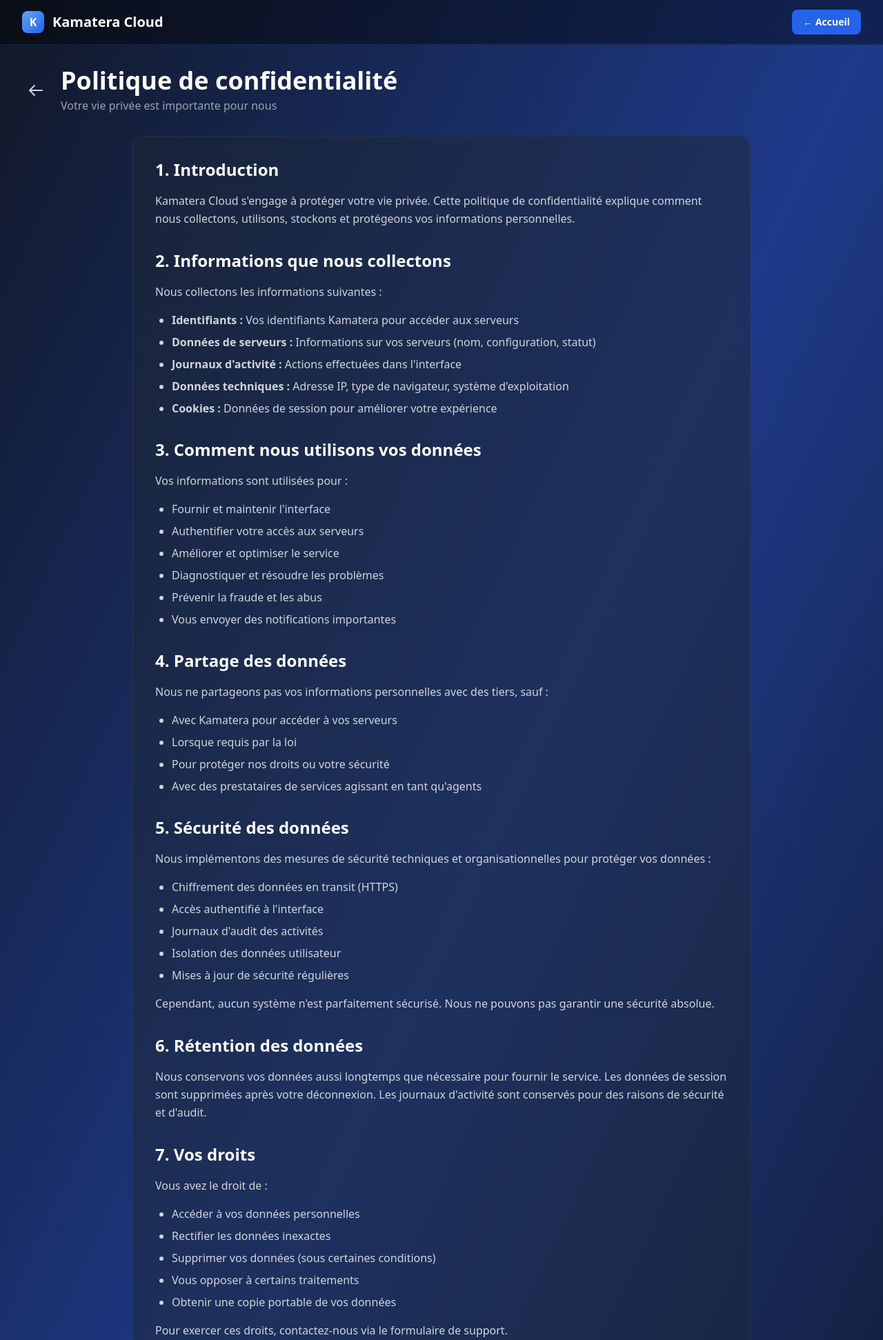
After one commit to alexdjetic/Kamateracloudihm, a FastAPI app: template src/template/privacy.html in a window 1280 px wide. The commit adds this page. Shown: the top 1943 px of the page at 69% size. Run offline with FastAPI, Linux system fonts and the light colour scheme; the template is opened without the code that fills it, so the values that code supplies are empty; some libraries are stand-ins or nearby versions.

Commit message:
Ajout page legal

```diff
--- a/src/app.py
+++ b/src/app.py
@@ -145,6 +145,26 @@ async def ui_server_details(request: Request, server_id: str):
 
 
 @app.get(
+    "/privacy",
+    response_class=HTMLResponse,
+    description="Affiche la page de Politique de confidentialité."
+)
+async def privacy_policy(request: Request):
+    """Render the privacy policy page."""
+    return templates.TemplateResponse("privacy.html", {"request": request})
+
+
+@app.get(
+    "/terms",
+    response_class=HTMLResponse,
+    description="Affiche la page des Conditions d'utilisation."
+)
+async def terms_of_service(request: Request):
+    """Render the terms of service page."""
+    return templates.TemplateResponse("terms.html", {"request": request})
+
+
+@app.get(
     "/health",
     response_class=JSONResponse,
     description="Vérifie que l'API est opérationnelle."
--- a/src/template/base.html
+++ b/src/template/base.html
@@ -95,8 +95,8 @@
           <div class="flex flex-col md:flex-row justify-between items-center text-sm text-gray-400">
             <p>&copy; 2025 Kamatera Cloud Interface. Tous droits réservés.</p>
             <div class="flex gap-6 mt-4 md:mt-0">
-              <a href="#" class="hover:text-blue-300 transition">Politique de confidentialité</a>
-              <a href="#" class="hover:text-blue-300 transition">Conditions d'utilisation</a>
+              <a href="/privacy" class="hover:text-blue-300 transition">Politique de confidentialité</a>
+              <a href="/terms" class="hover:text-blue-300 transition">Conditions d'utilisation</a>
             </div>
           </div>
         </div>
--- /dev/null
+++ b/src/template/privacy.html
@@ -0,0 +1,152 @@
+{% extends "base.html" %}
+
+{% block title %}Politique de confidentialité — Kamatera Cloud{% endblock %}
+
+{% block header %}
+<div class="flex items-center gap-4 mb-8">
+  <a href="/" class="p-2 hover:bg-gray-800/50 rounded-lg transition-colors" title="Retour">
+    <svg class="w-6 h-6 text-gray-300" fill="none" stroke="currentColor" viewBox="0 0 24 24">
+      <path stroke-linecap="round" stroke-linejoin="round" stroke-width="2" d="M10 19l-7-7m0 0l7-7m-7 7h18"/>
+    </svg>
+  </a>
+  <div>
+    <h2 class="text-4xl font-bold text-white">Politique de confidentialité</h2>
+    <p class="text-gray-400 mt-1">Votre vie privée est importante pour nous</p>
+  </div>
+</div>
+{% endblock %}
+
+{% block content %}
+<div class="max-w-4xl mx-auto">
+  <div class="bg-gray-800/50 backdrop-blur border border-gray-700/50 rounded-2xl p-8 space-y-8">
+
+    <!-- Introduction -->
+    <section>
+      <h3 class="text-2xl font-bold text-white mb-4">1. Introduction</h3>
+      <p class="text-gray-300 leading-relaxed">
+        Kamatera Cloud s'engage à protéger votre vie privée. Cette politique de confidentialité explique comment nous collectons, utilisons, stockons et protégeons vos informations personnelles.
+      </p>
+    </section>
+
+    <!-- Informations collectées -->
+    <section>
+      <h3 class="text-2xl font-bold text-white mb-4">2. Informations que nous collectons</h3>
+      <p class="text-gray-300 leading-relaxed mb-4">
+        Nous collectons les informations suivantes :
+      </p>
+      <ul class="space-y-2 text-gray-300 ml-6 list-disc">
+        <li><strong>Identifiants :</strong> Vos identifiants Kamatera pour accéder aux serveurs</li>
+        <li><strong>Données de serveurs :</strong> Informations sur vos serveurs (nom, configuration, statut)</li>
+        <li><strong>Journaux d'activité :</strong> Actions effectuées dans l'interface</li>
+        <li><strong>Données techniques :</strong> Adresse IP, type de navigateur, système d'exploitation</li>
+        <li><strong>Cookies :</strong> Données de session pour améliorer votre expérience</li>
+      </ul>
+    </section>
+
+    <!-- Utilisation des données -->
+    <section>
+      <h3 class="text-2xl font-bold text-white mb-4">3. Comment nous utilisons vos données</h3>
+      <p class="text-gray-300 leading-relaxed mb-4">
+        Vos informations sont utilisées pour :
+      </p>
+      <ul class="space-y-2 text-gray-300 ml-6 list-disc">
+        <li>Fournir et maintenir l'interface</li>
+        <li>Authentifier votre accès aux serveurs</li>
+        <li>Améliorer et optimiser le service</li>
+        <li>Diagnostiquer et résoudre les problèmes</li>
+        <li>Prévenir la fraude et les abus</li>
+        <li>Vous envoyer des notifications importantes</li>
+      </ul>
+    </section>
+
+    <!-- Partage des données -->
+    <section>
+      <h3 class="text-2xl font-bold text-white mb-4">4. Partage des données</h3>
+      <p class="text-gray-300 leading-relaxed mb-4">
+        Nous ne partageons pas vos informations personnelles avec des tiers, sauf :
+      </p>
+      <ul class="space-y-2 text-gray-300 ml-6 list-disc">
+        <li>Avec Kamatera pour accéder à vos serveurs</li>
+        <li>Lorsque requis par la loi</li>
+        <li>Pour protéger nos droits ou votre sécurité</li>
+        <li>Avec des prestataires de services agissant en tant qu'agents</li>
+      </ul>
+    </section>
+
+    <!-- Sécurité des données -->
+    <section>
+      <h3 class="text-2xl font-bold text-white mb-4">5. Sécurité des données</h3>
+      <p class="text-gray-300 leading-relaxed">
+        Nous implémentons des mesures de sécurité techniques et organisationnelles pour protéger vos données :
+      </p>
+      <ul class="space-y-2 text-gray-300 ml-6 list-disc mt-4">
+        <li>Chiffrement des données en transit (HTTPS)</li>
+        <li>Accès authentifié à l'interface</li>
+        <li>Journaux d'audit des activités</li>
+        <li>Isolation des données utilisateur</li>
+        <li>Mises à jour de sécurité régulières</li>
+      </ul>
+      <p class="text-gray-300 leading-relaxed mt-4">
+        Cependant, aucun système n'est parfaitement sécurisé. Nous ne pouvons pas garantir une sécurité absolue.
+      </p>
+    </section>
+
+    <!-- Rétention des données -->
+    <section>
+      <h3 class="text-2xl font-bold text-white mb-4">6. Rétention des données</h3>
+      <p class="text-gray-300 leading-relaxed">
+        Nous conservons vos données aussi longtemps que nécessaire pour fournir le service. Les données de session sont supprimées après votre déconnexion. Les journaux d'activité sont conservés pour des raisons de sécurité et d'audit.
+      </p>
+    </section>
+
+    <!-- Vos droits -->
+    <section>
+      <h3 class="text-2xl font-bold text-white mb-4">7. Vos droits</h3>
+      <p class="text-gray-300 leading-relaxed mb-4">
+        Vous avez le droit de :
+      </p>
+      <ul class="space-y-2 text-gray-300 ml-6 list-disc">
+        <li>Accéder à vos données personnelles</li>
+        <li>Rectifier les données inexactes</li>
+        <li>Supprimer vos données (sous certaines conditions)</li>
+        <li>Vous opposer à certains traitements</li>
+        <li>Obtenir une copie portable de vos données</li>
+      </ul>
+      <p class="text-gray-300 leading-relaxed mt-4">
+        Pour exercer ces droits, contactez-nous via le formulaire de support.
+      </p>
+    </section>
+
+    <!-- Cookies -->
+    <section>
+      <h3 class="text-2xl font-bold text-white mb-4">8. Cookies et technologies similaires</h3>
+      <p class="text-gray-300 leading-relaxed">
+        Nous utilisons des cookies pour maintenir votre session et améliorer votre expérience. Vous pouvez contrôler les cookies via les paramètres de votre navigateur.
+      </p>
+    </section>
+
+    <!-- Modifications -->
+    <section>
+      <h3 class="text-2xl font-bold text-white mb-4">9. Modifications de cette politique</h3>
+      <p class="text-gray-300 leading-relaxed">
+        Nous pouvons modifier cette politique de confidentialité à tout moment. Les modifications seront publiées sur cette page avec une date de mise à jour. L'utilisation continue du service après les modifications constitue votre acceptation.
+      </p>
+    </section>
+
+    <!-- Contact -->
+    <section>
+      <h3 class="text-2xl font-bold text-white mb-4">10. Contact</h3>
+      <p class="text-gray-300 leading-relaxed">
+        Pour toute question concernant cette politique de confidentialité ou vos données, veuillez nous contacter via le formulaire de support dans l'application.
+      </p>
+    </section>
+
+    <!-- Date -->
+    <div class="border-t border-gray-700/30 pt-6 mt-8">
+      <p class="text-sm text-gray-500">
+        Dernière mise à jour : 6 décembre 2025
+      </p>
+    </div>
+  </div>
+</div>
+{% endblock %}
```
Also changed, not shown: src/template/terms.html (added, +123 -0 lines).
